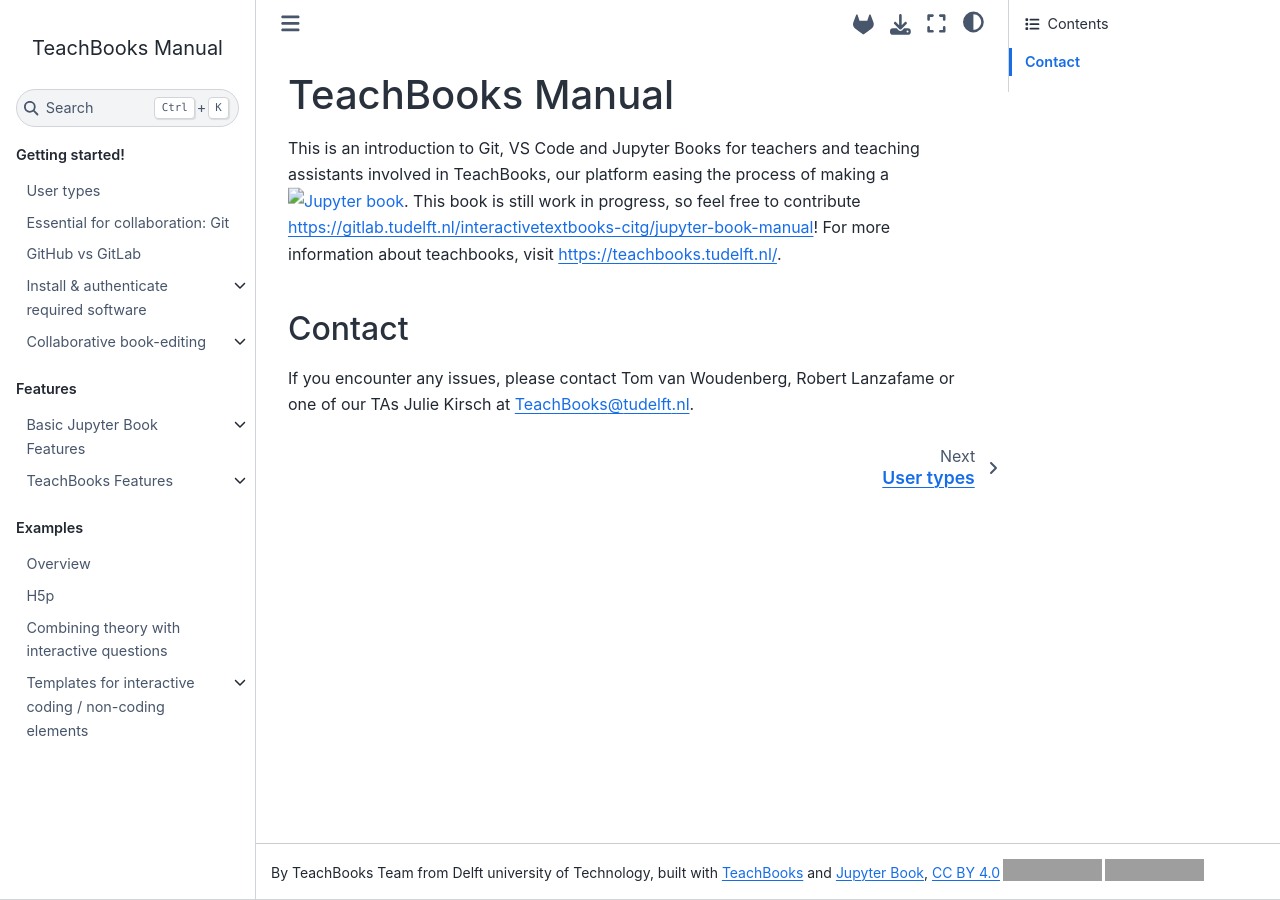
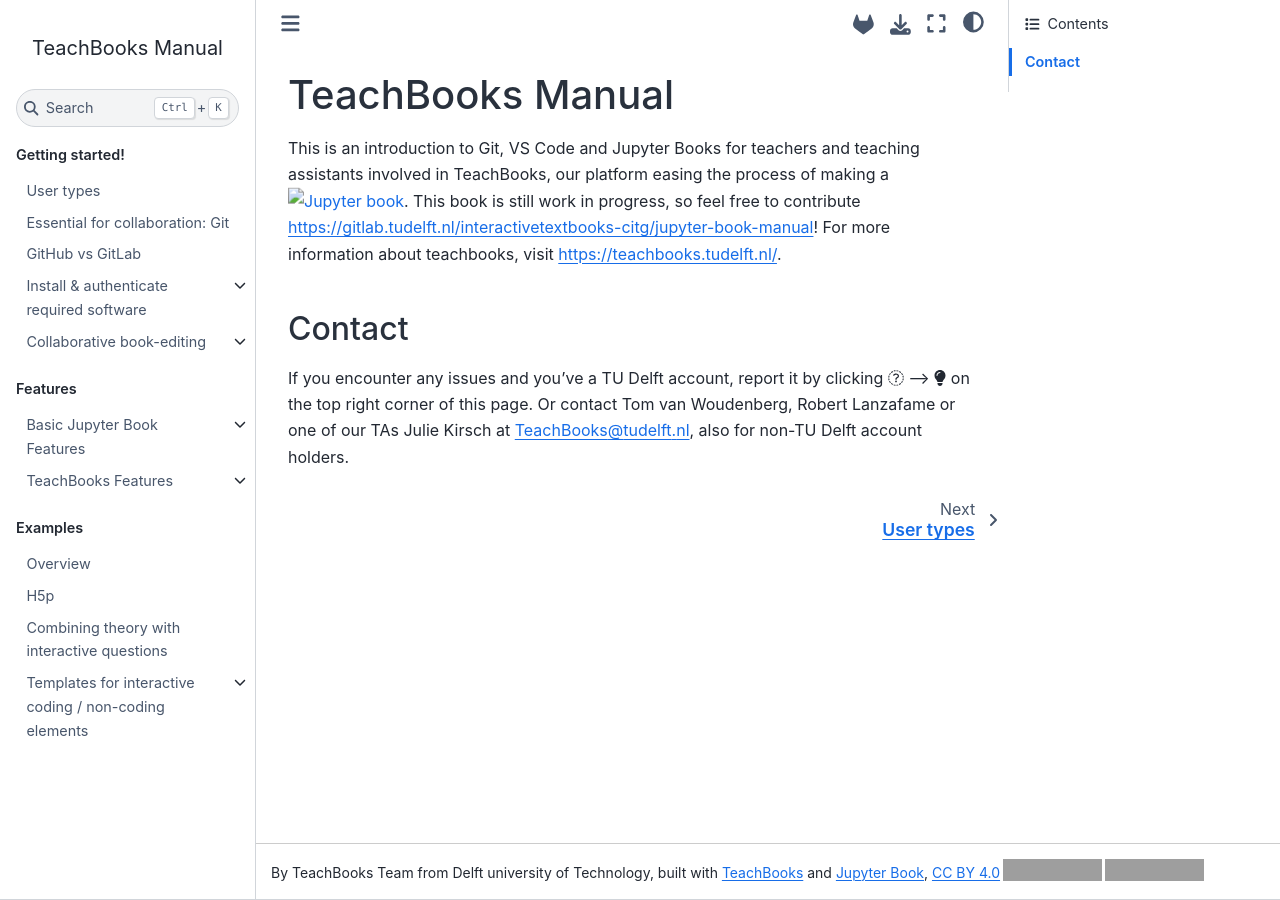
Before and after one commit to TeachBooks/mirror_teachbook_manual, a Jupyter Book: the page built from book/intro.md, in a window 1280 px wide. Built offline with Jupyter Book 1.0.4 settings and Sphinx 7.4.7 and the Sphinx Book theme 1.1.4, drawn with Linux system fonts in a browser that asks for light colours; pages that are not in the unit, such as notebooks, are missing from menus; comment, search, counter and statistics services are not loaded; grey boxes are pictures that could not be loaded.

Commit message:
Added issue thingy

```diff
--- a/book/intro.md
+++ b/book/intro.md
@@ -3,4 +3,5 @@
 This is an introduction to Git, VS Code and Jupyter Books for teachers and teaching assistants involved in TeachBooks, our platform easing the process of making a <a href="https://jupyterbook.org/"><img  style="display:inline-block; height:1.5em; width:auto; transform:translate(0, -0.15em)" src="images/logo-wide.svg" alt="Jupyter book"></a>. This book is still work in progress, so feel free to contribute https://gitlab.tudelft.nl/interactivetextbooks-citg/jupyter-book-manual! For more information about teachbooks, visit [https://teachbooks.tudelft.nl/](https://teachbooks.tudelft.nl/).
 
 ## Contact
-If you encounter any issues, please contact Tom van Woudenberg, Robert Lanzafame or one of our TAs Julie Kirsch at TeachBooks@tudelft.nl.
+If you encounter any issues and you've a TU Delft account, report it by clicking  {fa}`gitlab` --> {fa}`lightbulb` on the top right corner of this page.
+Or contact Tom van Woudenberg, Robert Lanzafame or one of our TAs Julie Kirsch at TeachBooks@tudelft.nl, also for non-TU Delft account holders.
```
